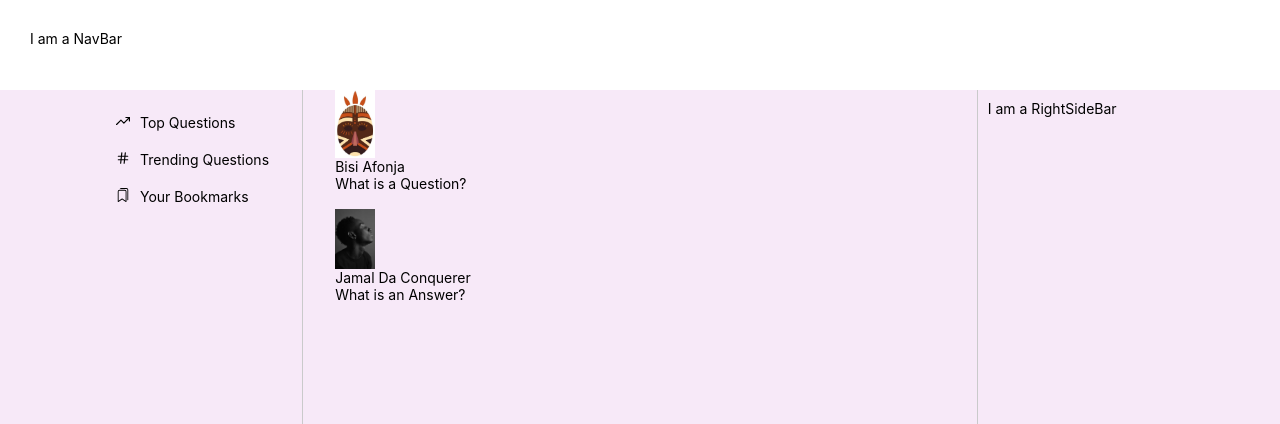
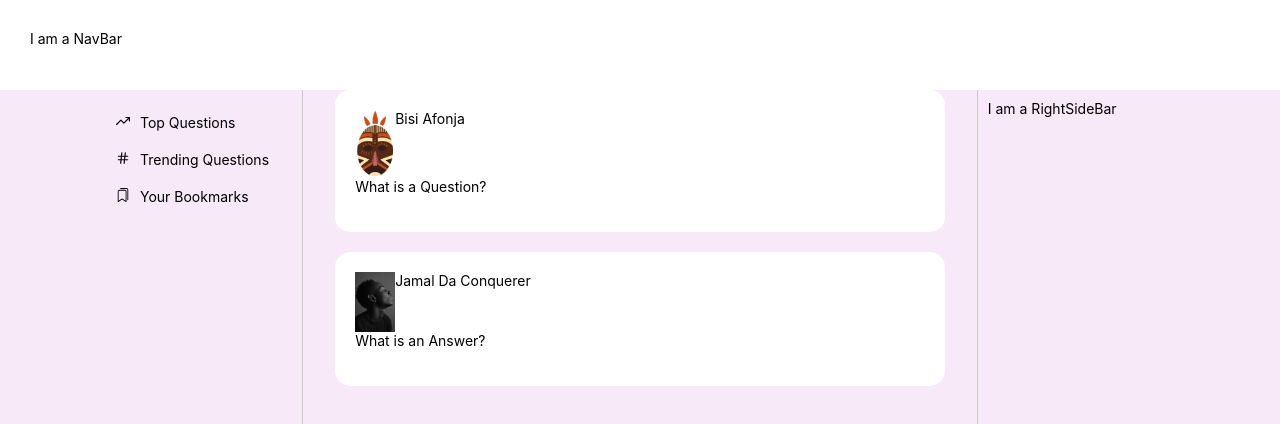
Before and after one commit to whoismuktar/lay-app, a React (Create React App) app: page / in a window 1280 px wide. Shown: the top 424 px of the page. Built offline with nearby package versions, Linux system fonts and the light colour scheme.

Commit message:
feed styling

```diff
--- a/src/index.css
+++ b/src/index.css
@@ -24,3 +24,14 @@ li {
   display: flex;
   align-items: center;
 }
+
+.app-card {
+  background-color: #ffffff;
+  margin-bottom: 20px;
+  padding: 20px;
+  border-radius: 15px;
+}
+
+.feed__top {
+  display: flex;
+}
```
